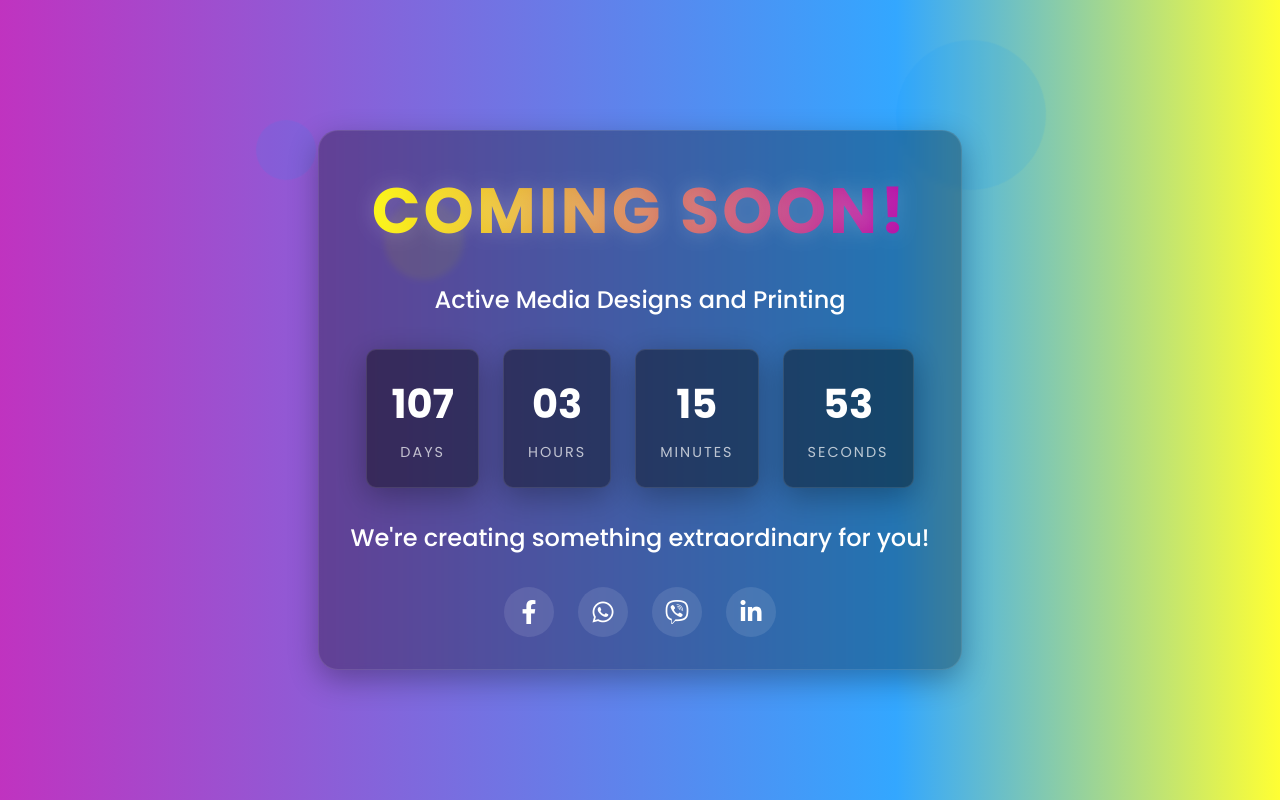
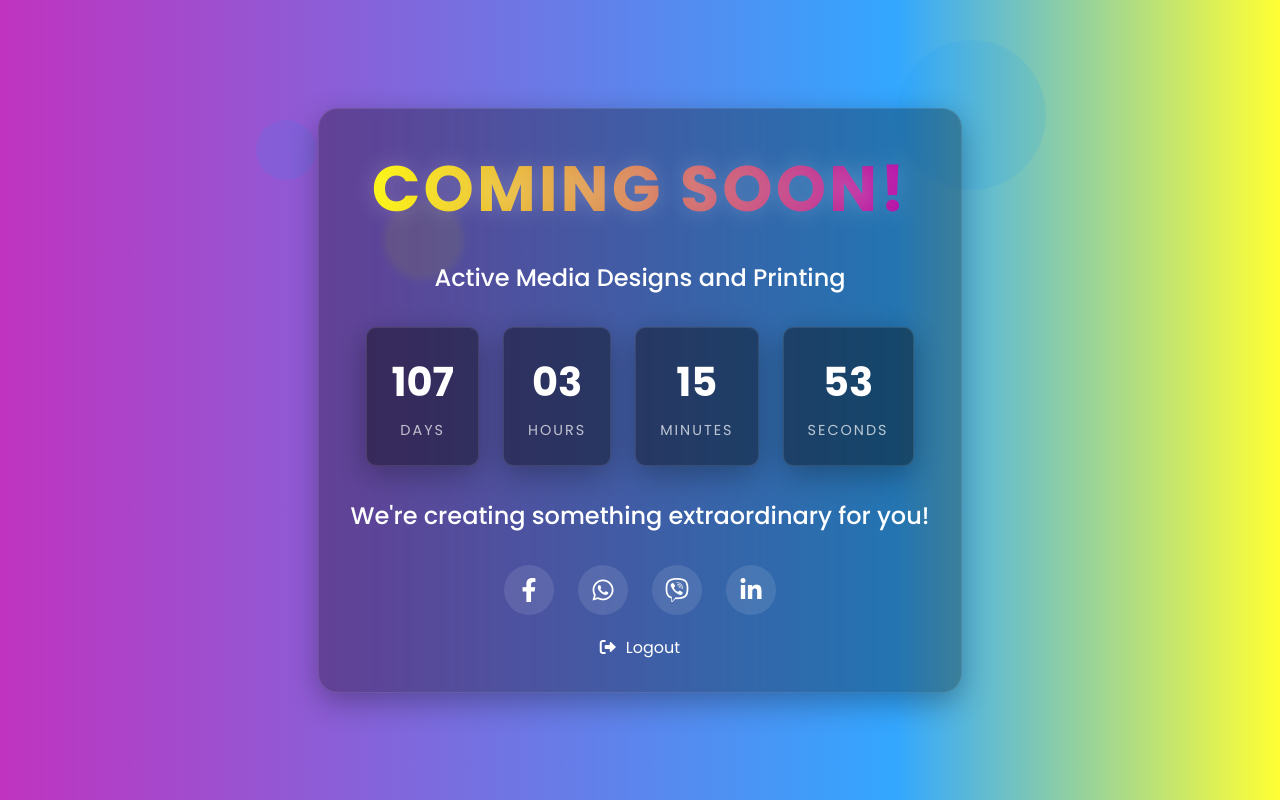
Before and after one commit to activemedia12/Inventory, a PHP site: page /website/main.php in a window 1280 px wide. Run offline with PHP 8.4, Linux system fonts and the light colour scheme.

Commit message:
minor changes (index, logout, main)

```diff
--- a/accounts/logout.php
+++ b/accounts/logout.php
@@ -132,6 +132,12 @@ if (isset($_GET['confirm']) && $_GET['confirm'] === 'true') {
             margin-right: 8px;
         }
 
+        @media (max-width: 768px) {
+            .logout-container {
+                scale: 0.8;
+            }
+        }
+
         @media (max-width: 480px) {
             .logout-container {
                 padding: 20px;
--- a/index.php
+++ b/index.php
@@ -2,7 +2,11 @@
 session_start();
 
 if (isset($_SESSION['user_id'])) {
-    header("Location: pages/dashboard.php");
+    if (isset($_SESSION['role']) && $_SESSION['role'] === 'customer') {
+        header("Location: website/main.php");
+    } else {
+        header("Location: pages/dashboard.php");
+    }
 } else {
     header("Location: accounts/login.php");
 }
--- a/pages/dashboard.php
+++ b/pages/dashboard.php
@@ -330,6 +330,7 @@ while ($row = $stock_data->fetch_assoc()) {
 
         .recent-tables td {
             cursor: pointer;
+            font-size: 14px;
         }
 
         .table-card {
--- a/pages/delivery.php
+++ b/pages/delivery.php
@@ -386,6 +386,7 @@ $insuance_names = $mysqli->query("SELECT DISTINCT item_name FROM insuances ORDER
       padding: 12px 15px;
       text-align: left;
       border-bottom: 1px solid var(--light-gray);
+      font-size: 14px;
     }
 
     th {
@@ -582,7 +583,7 @@ $insuance_names = $mysqli->query("SELECT DISTINCT item_name FROM insuances ORDER
       cursor: pointer;
       border-radius: 5px;
       margin-top: 10px;
-      font-size: 100%;
+      font-size: 90%;
     }
 
     .group-content {
@@ -1112,7 +1113,7 @@ $insuance_names = $mysqli->query("SELECT DISTINCT item_name FROM insuances ORDER
                 <table>
                   <thead>
                     <tr>
-                      <th>Insuance</th>
+                      <th>Consumables</th>
                       <th>Quantity</th>
                       <th>Unit</th>
                       <th>Amount/Unit</th>
--- a/pages/insuances.php
+++ b/pages/insuances.php
@@ -428,6 +428,7 @@ $out_of_stock = count(array_filter($insuance_stock, fn($i) => $i['current_stock'
             padding: 12px 15px;
             text-align: left;
             border-bottom: 1px solid var(--light-gray);
+            font-size: 14px;
         }
 
         th {
--- a/pages/papers.php
+++ b/pages/papers.php
@@ -475,6 +475,7 @@ $stmt->close();
       padding: 12px 15px;
       text-align: left;
       border-bottom: 1px solid var(--light-gray);
+      font-size: 14px;
     }
 
     th {
--- a/website/main.php
+++ b/website/main.php
@@ -272,6 +272,30 @@
                 font-size: 1.5rem;
             }
         }
+
+        .nav-menu {
+            list-style: none;
+            z-index: 1000;
+            left: 0;
+            margin-top: 20px;
+        }
+
+        .nav-menu li a {
+            padding: 12px 20px;
+            color: var(--dark);
+            text-decoration: none;
+            transition: background-color 0.3s;
+        }
+
+        .nav-menu li a:hover,
+        .nav-menu li a.active {
+            background-color: var(--light-gray);
+        }
+
+        .nav-menu li a i {
+            margin-right: 10px;
+            color: var(--gray);
+        }
     </style>
 </head>
 <body>
@@ -314,6 +338,10 @@
             <a href="https://www.viber.com/en/" aria-label="Viber"><i class="fab fa-viber"></i></a>
             <a href="https://www.linkedin.com/login" aria-label="LinkedIn"><i class="fab fa-linkedin-in"></i></a>
         </div>
+
+        <div class="nav-menu">
+            <li><a href="../accounts/logout.php"><i class="fas fa-sign-out-alt"></i><span>Logout</span></a></li>
+        </div>
     </div>
 
     <script>
```
